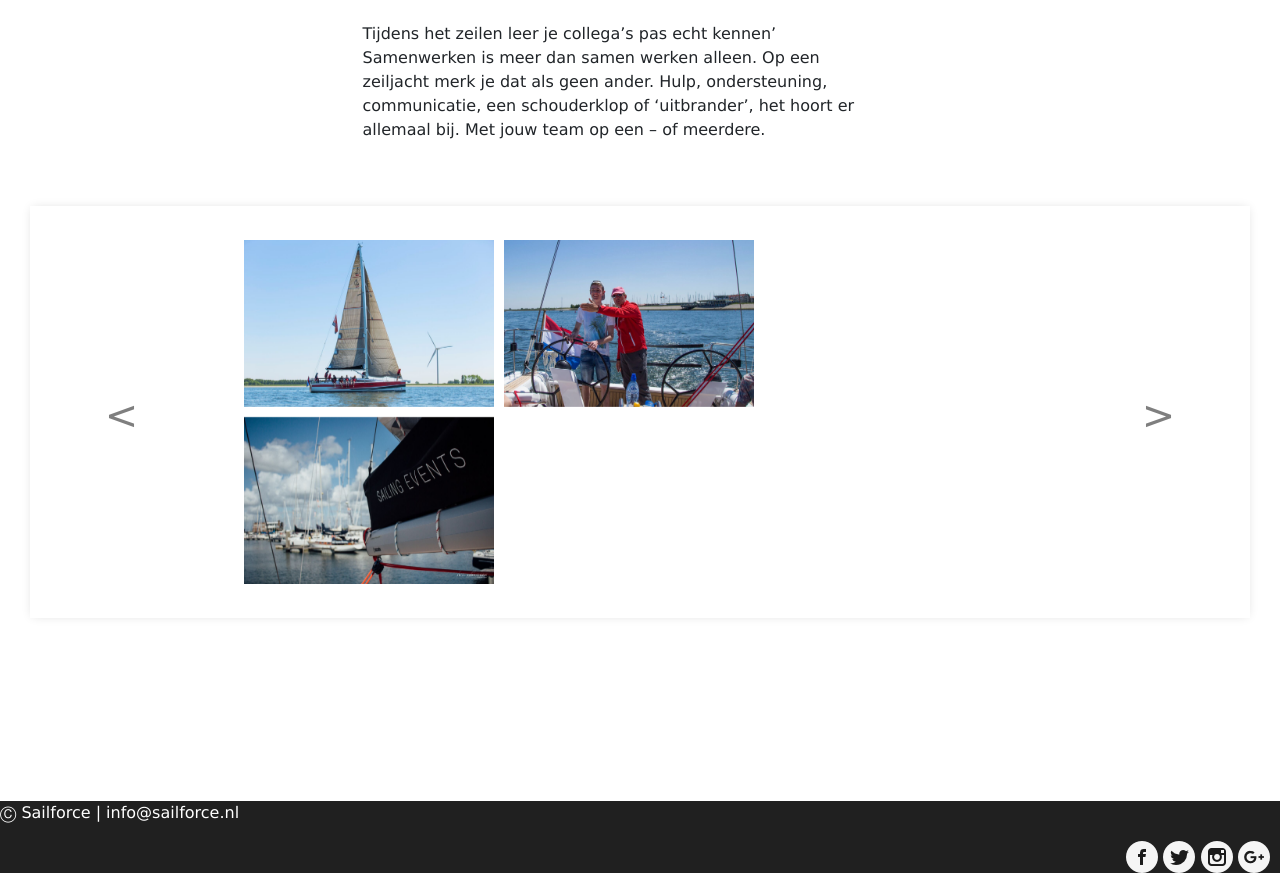
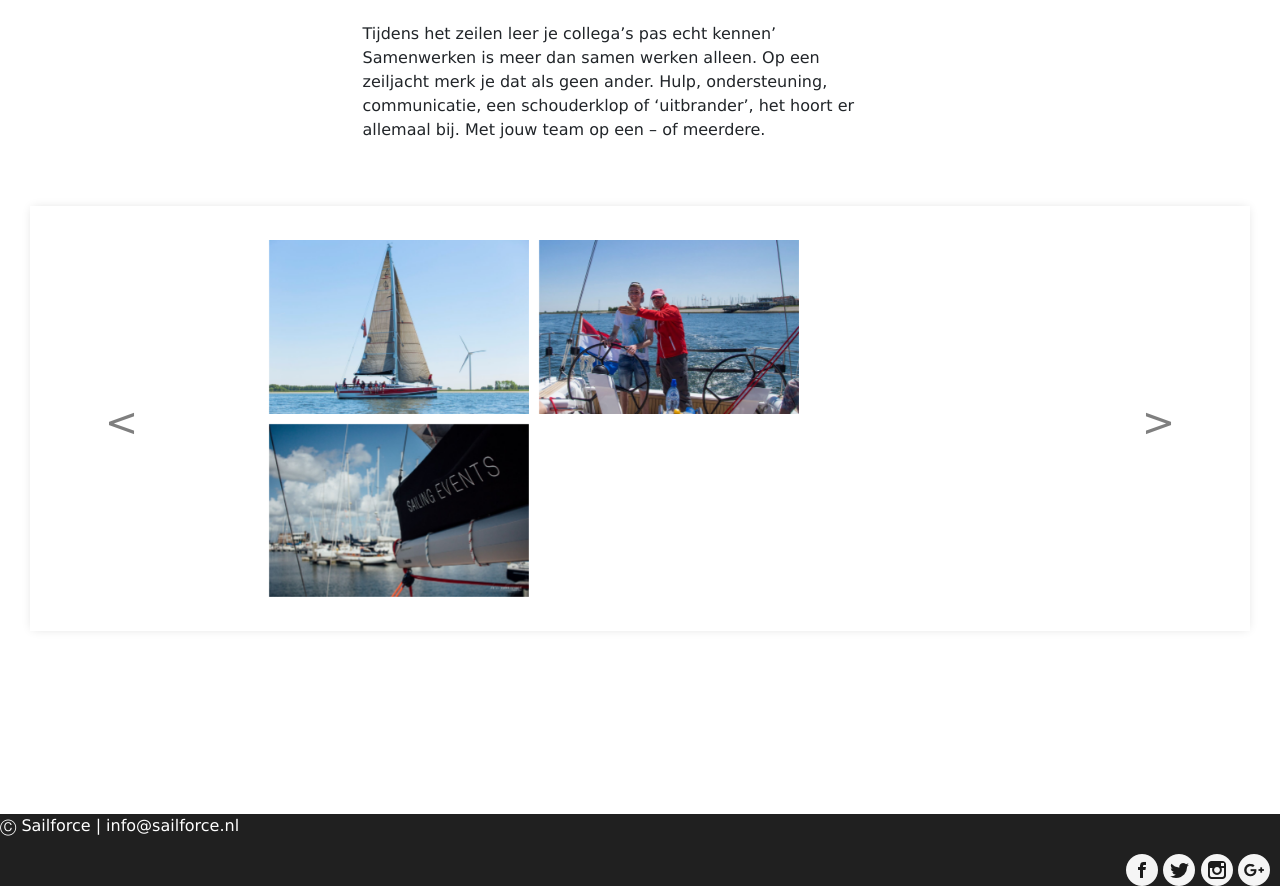
Before and after one commit to Dnarloch99/Sailforce, a PHP site: page /teambuilding.html in a window 1280 px wide. Shown: the part 1348-2234 px from the top of the page. Run offline with PHP 8.4, Linux system fonts and the light colour scheme; some libraries are stand-ins or nearby versions.

Commit message:
website 2 aanpassingen

```diff
--- a/Public/style.css
+++ b/Public/style.css
@@ -161,7 +161,17 @@ h1 {
 
 }
 /*    /slider/*/
-
+.slider{
+    padding-left:12%;
+}
+.gall{
+    margin-left:2%;
+}
+@media (max-width: 480px){
+    .gall{
+        margin-left:7%;
+    }
+}
     #carousel-container {
         background: #fff;
         margin-bottom:5%;
@@ -297,7 +307,6 @@ color: #d11f39;
 }
 
 .gallery {
-  width: 640px;
   margin: 0 auto;
   padding: 5px;
 }
@@ -309,8 +318,9 @@ color: #d11f39;
 }
 
 .gallery > div > img {
-  display: block;
-  width: 250px;
+  display:inline-block;
+  width: 13em;
+  height:auto;
   transition: .1s transform;
   transform: translateZ(0); /* hack */
 }
--- a/Public/teambuilding.html
+++ b/Public/teambuilding.html
@@ -127,7 +127,7 @@ of ‘uitbrander’, het hoort er allemaal bij. Met jouw team op een – of meer
 
     <div id="carouselContent" data-interval="false" class="carousel slide" data-ride="carousel">
 
-        <div class="carousel-inner" role="listbox">
+        <div class="carousel-inner gall" role="listbox">
 
             <div class="carousel-item active text-center p-4">
                    <div class="row">
@@ -135,13 +135,13 @@ of ‘uitbrander’, het hoort er allemaal bij. Met jouw team op een – of meer
         <div class="gallery cf col-sm-8">
 
               <div>
-                <img src="zeil.jpeg"/>
+                <img class="img-fluid" src="zeil.jpeg"/>
               </div>
               <div>
-                <img src="marco.jpeg" />
+                <img class="img-fluid" src="marco.jpeg" />
               </div>
               <div>
-                <img src="event.jpeg" />
+                <img class="img-fluid" src="event.jpeg" />
               </div>
 
         </div>
@@ -154,13 +154,13 @@ of ‘uitbrander’, het hoort er allemaal bij. Met jouw team op een – of meer
         <div class="gallery cf col-sm-8">
 
               <div>
-                <img src="zeil.jpeg"/>
+                <img class="img-fluid" src="zeil.jpeg"/>
               </div>
               <div>
-                <img src="marco.jpeg" />
+                <img class="img-fluid" src="marco.jpeg" />
               </div>
               <div>
-                <img src="event.jpeg" />
+                <img class="img-fluid" src="event.jpeg" />
               </div>
 
         </div>
@@ -173,13 +173,13 @@ of ‘uitbrander’, het hoort er allemaal bij. Met jouw team op een – of meer
         <div class="gallery cf col-sm-8">
 
               <div>
-                <img src="zeil.jpeg"/>
+                <img class="img-fluid" src="zeil.jpeg"/>
               </div>
               <div>
-                <img src="marco.jpeg" />
+                <img class="img-fluid" src="marco.jpeg" />
               </div>
               <div>
-                <img src="event.jpeg" />
+                <img class="img-fluid" src="event.jpeg" />
               </div>
 
         </div>
@@ -192,13 +192,13 @@ of ‘uitbrander’, het hoort er allemaal bij. Met jouw team op een – of meer
         <div class="gallery cf col-sm-8">
 
               <div>
-                <img src="zeil.jpeg"/>
+                <img class="img-fluid" src="zeil.jpeg"/>
               </div>
               <div>
-                <img src="marco.jpeg" />
+                <img class="img-fluid" src="marco.jpeg" />
               </div>
               <div>
-                <img src="event.jpeg" />
+                <img class="img-fluid" src="event.jpeg" />
               </div>
 
         </div>
@@ -211,13 +211,13 @@ of ‘uitbrander’, het hoort er allemaal bij. Met jouw team op een – of meer
         <div class="gallery cf col-sm-8">
 
               <div>
-                <img src="zeil.jpeg"/>
+                <img class="img-fluid" src="zeil.jpeg"/>
               </div>
               <div>
-                <img src="marco.jpeg" />
+                <img class="img-fluid" src="marco.jpeg" />
               </div>
               <div>
-                <img src="event.jpeg" />
+                <img class="img-fluid" src="event.jpeg" />
               </div>
 
         </div>
@@ -256,13 +256,13 @@ of ‘uitbrander’, het hoort er allemaal bij. Met jouw team op een – of meer
 
   <p>Ⓒ Sailforce |  info@sailforce.nl</p>
 <div class="icon">
- <img class="fb" src="facebook.png" alt="">
+    <a href="https://www.facebook.com/sailforce" target="_blank"><img class="fb" src="facebook.png" alt=""></a>
 
- <img class="twitt" src="twitter.png" alt="">
+    <a href="https://twitter.com/sailforce" target="_blank"><img class="twitt" src="twitter.png" alt=""></a>
 
- <img class="insta" src="instagram.png" alt="">
+    <a href="https://www.instagram.com/sailforce/" target="_blank"><img class="insta" src="instagram.png" alt=""></a>
 
- <img class="google" src="google.png" alt="">
+    <a href="https://plus.google.com/s/SailForce" target="_blank"><img class="google" src="google.png" alt=""></a>
 </div>
 </div>
 </div>
```
Also changed, not shown: Public/contact.html (+10 -5 lines), Public/index.html (+5 -5 lines), Public/vooropleiders.html (+4 -4 lines).
